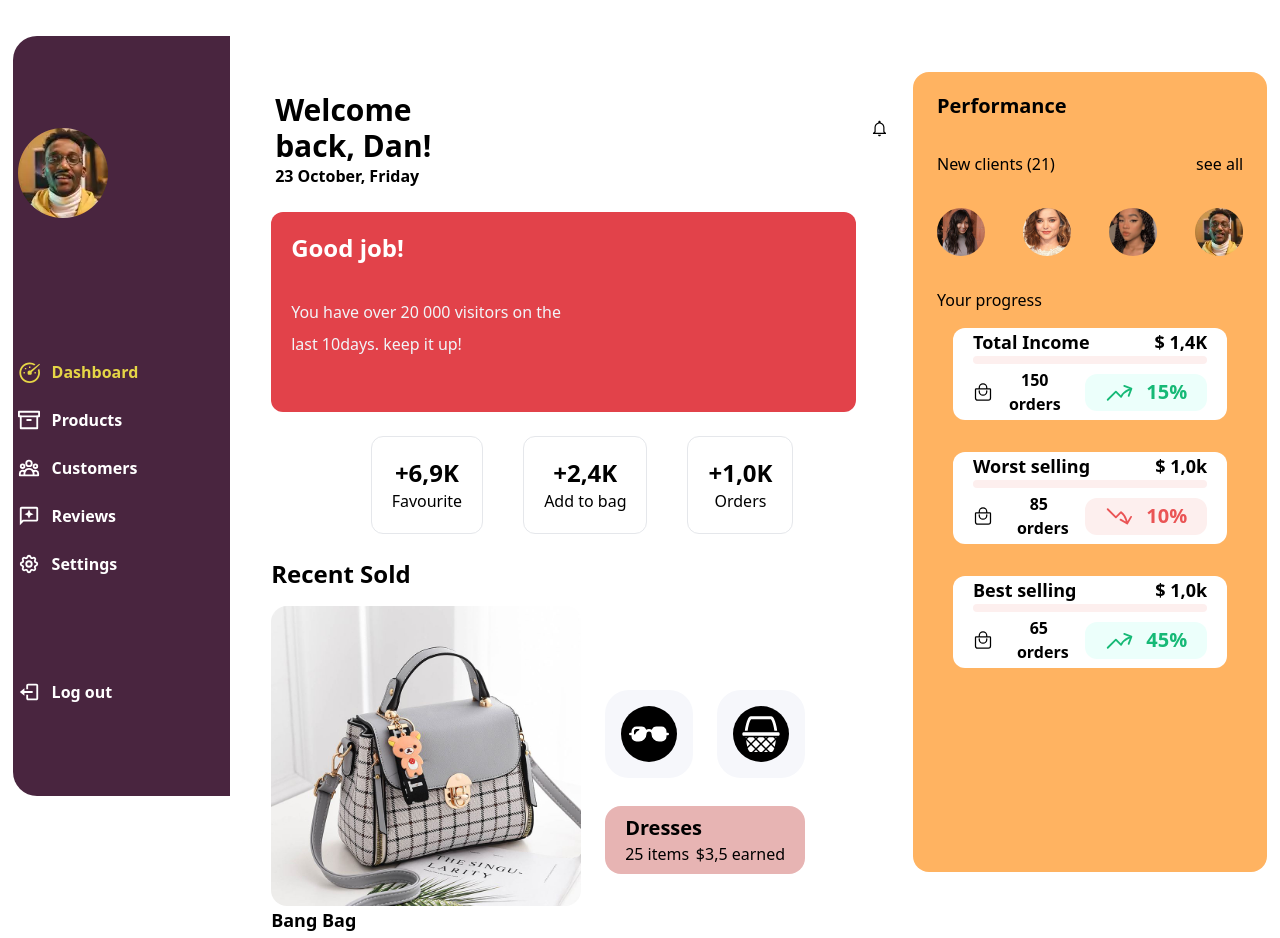
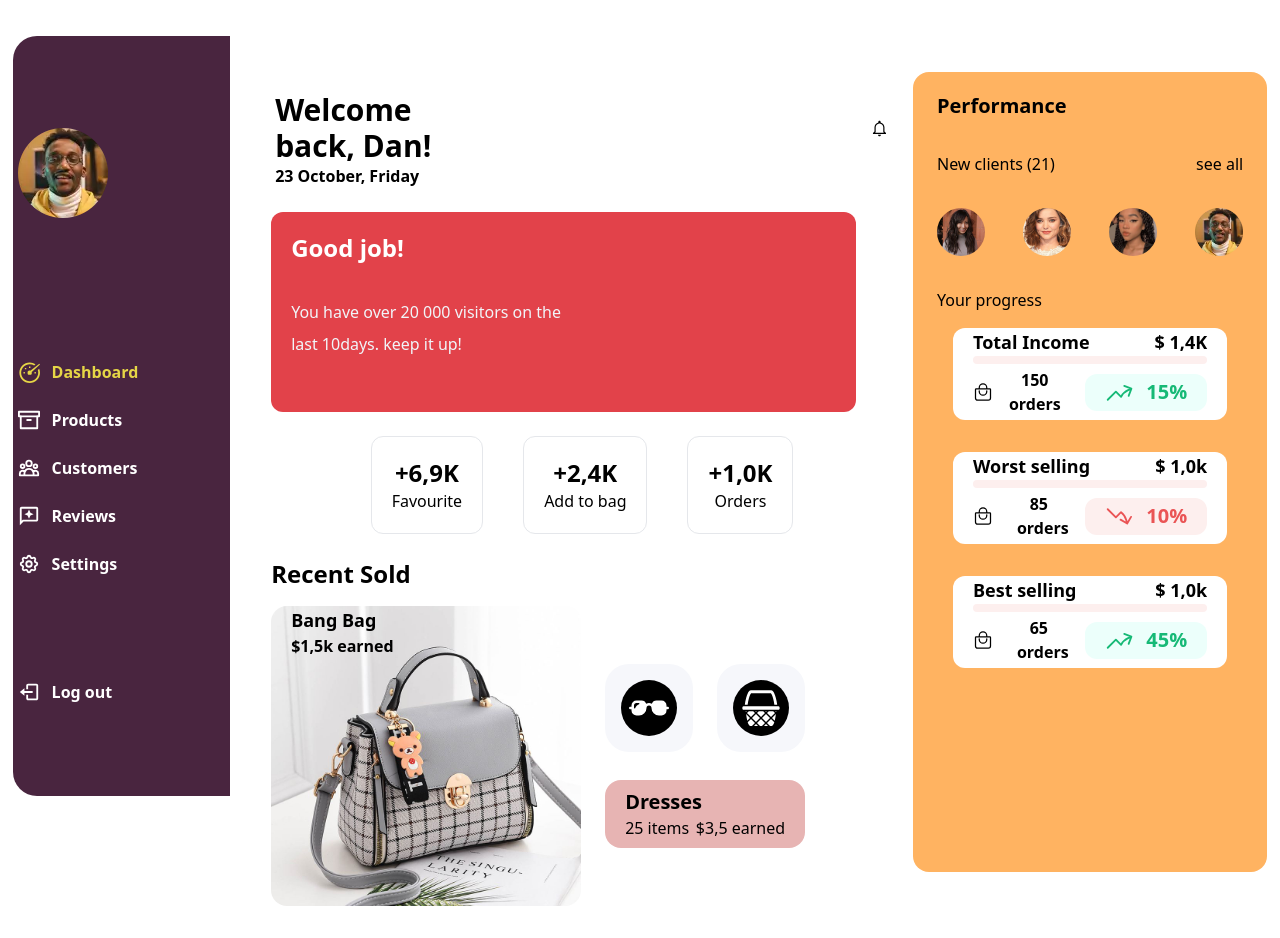
Before and after one commit to Mishael-Git/Market-place-page, a React (Vite) app: page / in a window 1280 px wide. Shown: the top 938 px of the page. Built offline with nearby package versions, Linux system fonts and the light colour scheme.

Commit message:
Small update

```diff
--- a/src/components/Recent_Sold.jsx
+++ b/src/components/Recent_Sold.jsx
@@ -12,13 +12,15 @@
       </div>
       {/* Body */}
       <div className="flex items-center space-x-6">
-        <div className="">
+        <div className="flex flex-col  relative">
           {/* Img */}
           <div className="w-[310px] h-[300px]">
             <img src={Winmax} className="w-full h-full rounded-2xl " />
           </div>
+          <div className="flex flex-col absolute px-5">
           <h1 class="font-bold text-lg">Bang Bag</h1>
           <p class="font-semibold text-base">$1,5k earned</p>
+          </div>
         </div>
         <div className=" space-y-7">
         <div className="flex items-center space-x-6">
```
